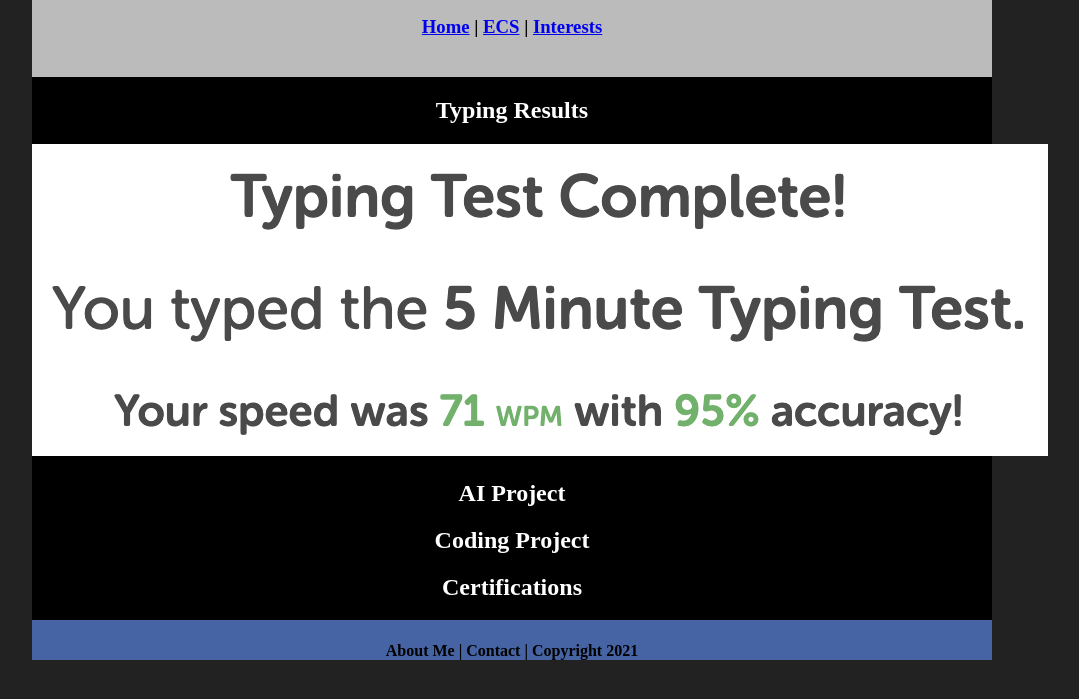
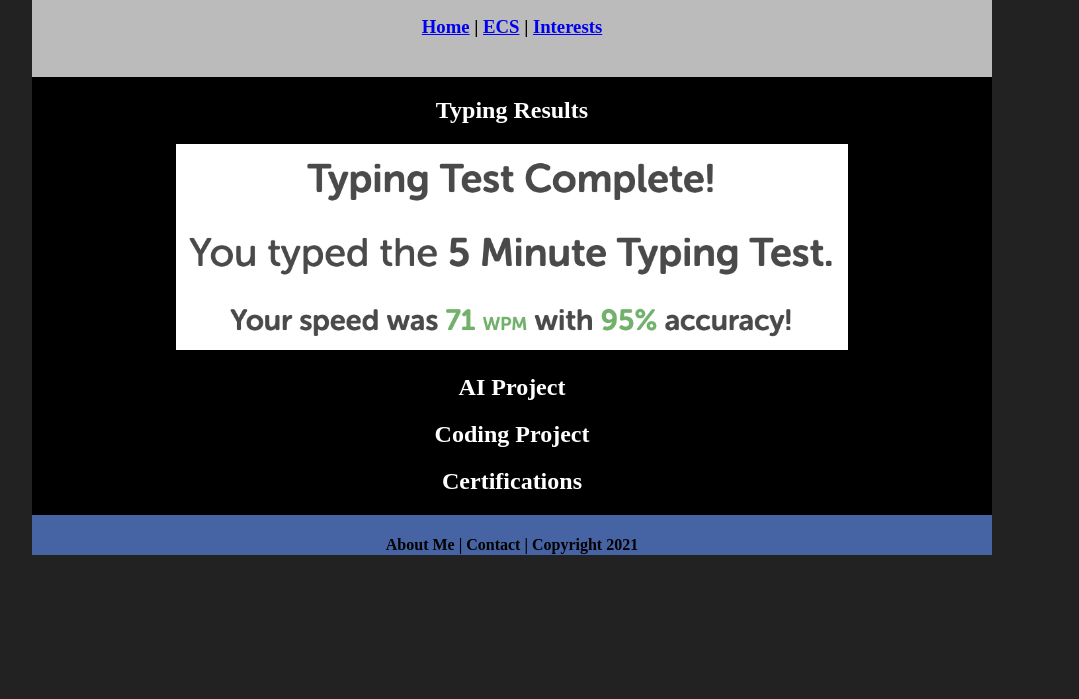
Before and after one commit to Droot086/A4Portfolio2023S1, a plain HTML site: page ecs/index.html in a window 1280 px wide. Shown: the part 83-782 px from the top of the page, without its empty margins (128-1207 px from the left). Drawn offline with Linux system fonts and the light colour scheme.

Commit message:
Update index.html

```diff
--- a/ecs/index.html
+++ b/ecs/index.html
@@ -16,7 +16,7 @@
   </div>
   <div class="content">
 	  <h2> Typing Results </h2>
-	  	  <img src="../images/typingtest2.png">
+	  	  <img src="../images/typingtest2.png" style="width: 70%">
 	  <h2> AI Project </h2>
 
 	  <h2> Coding Project </h2>
```
